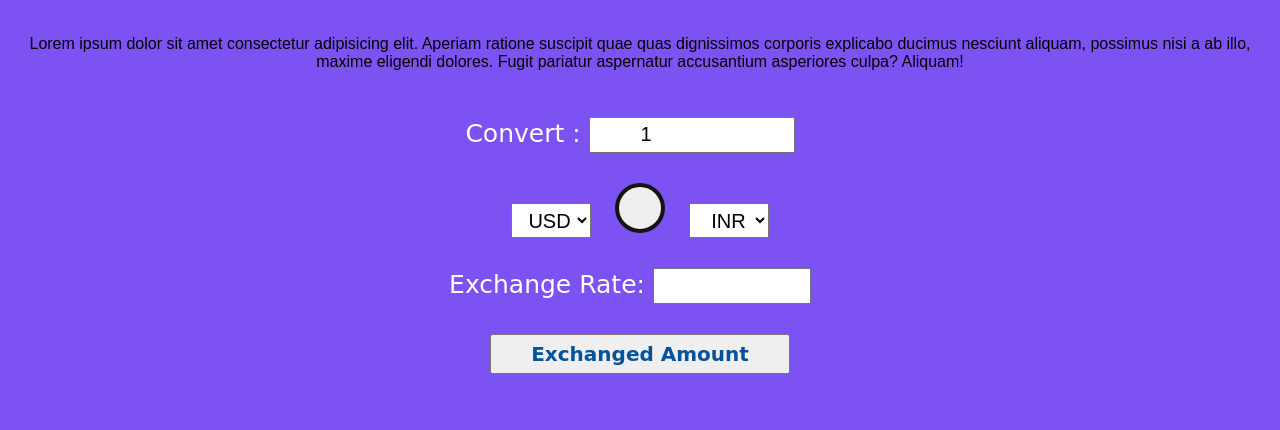
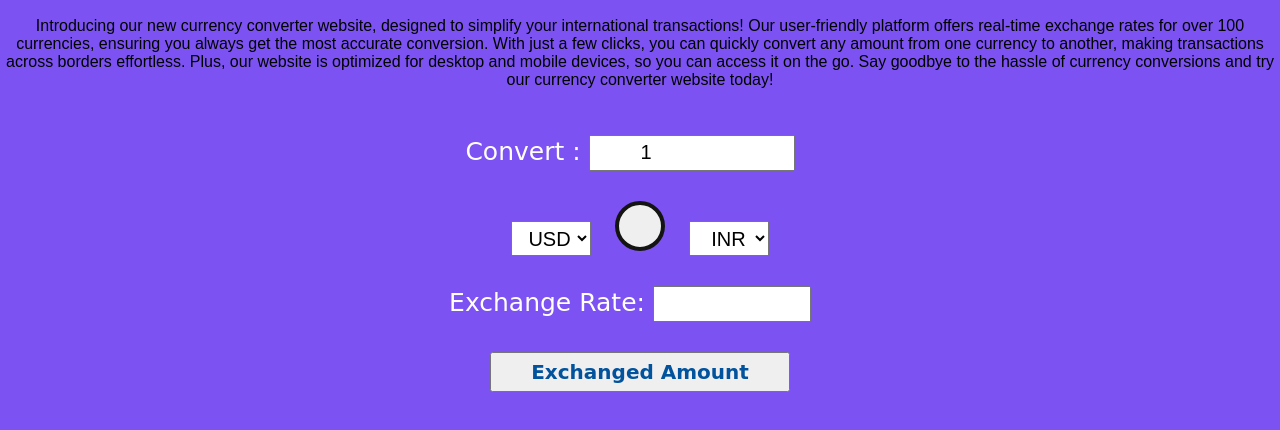
Before and after one commit to hisurajbhai/currency_converter, a plain HTML site: page index.html in a window 1280 px wide. Shown: the part 182-612 px from the top of the page. Drawn offline with Linux system fonts and the light colour scheme; some icons are missing; a web font is replaced by a local one.

Commit message:
Update index.html

```diff
--- a/index.html
+++ b/index.html
@@ -33,7 +33,7 @@
 <body>
 
     <h1>Currency Exchanger <marquee behavior="CE" direction="left to right"></marquee></h1>
-    <p>Lorem ipsum dolor sit amet consectetur adipisicing elit. Aperiam ratione suscipit quae quas dignissimos corporis explicabo ducimus nesciunt aliquam, possimus nisi a ab illo, maxime eligendi dolores. Fugit pariatur aspernatur accusantium asperiores culpa? Aliquam!</p>
+    <p>Introducing our new currency converter website, designed to simplify your international transactions! Our user-friendly platform offers real-time exchange rates for over 100 currencies, ensuring you always get the most accurate conversion. With just a few clicks, you can quickly convert any amount from one currency to another, making transactions across borders effortless. Plus, our website is optimized for desktop and mobile devices, so you can access it on the go. Say goodbye to the hassle of currency conversions and try our currency converter website today!</p>
 
     <p class="convert">
         Convert :
```
